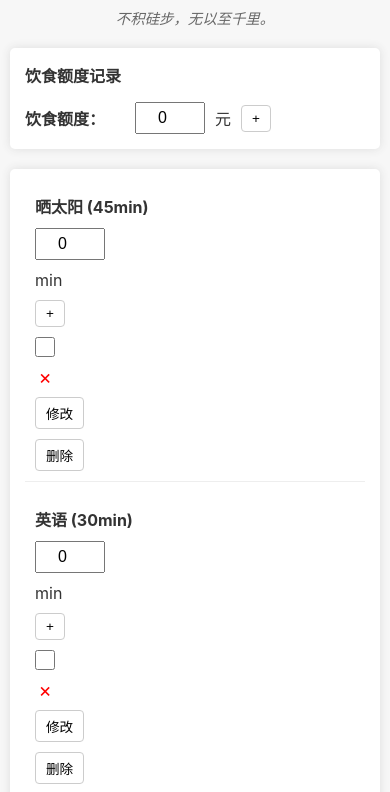
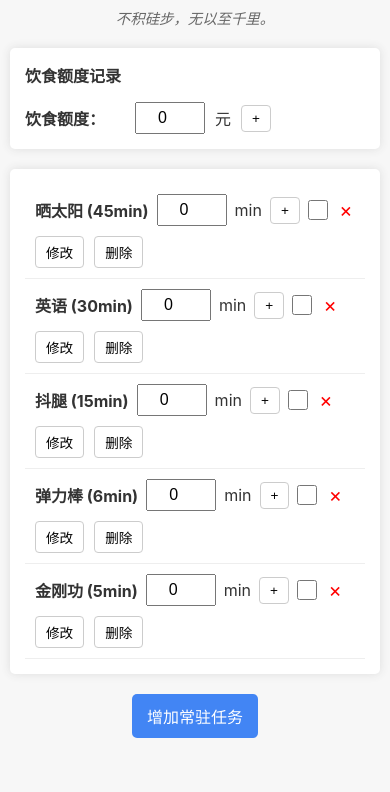
Before and after one commit to lhfbest/myEveryDay, a plain HTML site: page index.html in a window 390 px wide. Shown: the part 51-843 px from the top of the page. Drawn offline with Linux system fonts and the light colour scheme.

Commit message:
Update index.html

```diff
--- a/index.html
+++ b/index.html
@@ -3,7 +3,6 @@
 <head>
   <meta charset="UTF-8" />
   <title>常驻任务管理</title>
-  <!-- 移动端自适应 -->
   <meta name="viewport" content="width=device-width, initial-scale=1.0">
   <style>
     /* 通用样式与基本布局 */
@@ -20,7 +19,6 @@
       color: #333;
       padding: 10px;
     }
-
     h1 {
       text-align: center;
       margin: 10px 0;
@@ -33,8 +31,6 @@
       color: #666;
       font-size: 0.95rem;
     }
-
-    /* 饮食额度板块容器 */
     .spending-container,
     .container {
       background: #ffffff;
@@ -48,11 +44,9 @@
       margin-bottom: 15px;
       font-size: 1.1rem;
     }
-
-    /* 饮食额度的排版 */
     .spending-task {
       display: flex;
-      flex-wrap: wrap; /* 小屏幕自动换行 */
+      flex-wrap: wrap;
       align-items: center;
       gap: 10px;
     }
@@ -66,19 +60,28 @@
       padding: 5px;
       font-size: 1rem;
     }
-
-    /* 常驻任务容器 */
-    #taskList .task {
+    /* 常驻任务布局调整 */
+    .task {
       display: flex;
-      flex-wrap: wrap; /* 默认允许换行 */
-      align-items: center;
-      margin-bottom: 15px;
-      gap: 10px;
+      flex-direction: column;
       padding: 10px;
       border-bottom: 1px solid #eee;
+      gap: 5px;
+    }
+    .task-main {
+      display: flex;
+      flex-wrap: nowrap;
+      align-items: center;
+      gap: 8px;
+    }
+    .task-actions {
+      display: flex;
+      gap: 10px;
+      margin-top: 5px;
     }
     .task-title {
       font-weight: bold;
+      white-space: nowrap;
     }
     .task-value {
       width: 80px;
@@ -95,6 +98,7 @@
       border: 1px solid #ccc;
       border-radius: 4px;
       background: #fff;
+      flex-shrink: 0;
     }
     .add-btn:hover,
     .edit-btn:hover,
@@ -105,18 +109,22 @@
       width: 20px;
       height: 20px;
       cursor: pointer;
+      flex-shrink: 0;
     }
     .checkmark {
       font-size: 20px;
       line-height: 20px;
-      display: inline-block;
       width: 20px;
       text-align: center;
       color: red;
+      flex-shrink: 0;
     }
     .complete {
       color: green !important;
       font-weight: bold;
+    }
+    .unit-label {
+      flex-shrink: 0;
     }
     .add-new-task-btn {
       display: block;
@@ -140,34 +148,12 @@
       display: none;
       margin-top: 10px;
     }
-
-    /* 响应式 - 更小的屏幕下调整布局 */
     @media (max-width: 600px) {
-      h1 {
-        font-size: 1.2rem;
-      }
-      .motto {
-        font-size: 0.9rem;
-      }
-      .spending-container h2 {
-        font-size: 1rem;
-      }
-      .task-value {
-        width: 70px;
-      }
-      .spending-value {
-        width: 70px;
-      }
-      .add-btn,
-      .edit-btn,
-      .delete-btn {
-        font-size: 0.85rem;
-      }
-      /* 在小屏幕下将任务改为垂直堆叠布局，避免不美观的换行 */
-      #taskList .task {
-        flex-direction: column;
-        align-items: flex-start;
-      }
+      h1 { font-size: 1.2rem; }
+      .motto { font-size: 0.9rem; }
+      .spending-container h2 { font-size: 1rem; }
+      .task-value, .spending-value { width: 70px; }
+      .add-btn, .edit-btn, .delete-btn { font-size: 0.85rem; }
     }
   </style>
 </head>
@@ -188,59 +174,80 @@
   </div>
 
   <div class="container" id="taskList">
+    <!-- 示例任务 -->
     <div class="task" data-required="45" data-unit="min" data-condition="above">
+      <div class="task-main">
         <div class="task-title">晒太阳 (45min)</div>
         <input class="task-value" type="number" value="0" step="any" />
         <span class="unit-label">min</span>
         <button class="add-btn">+</button>
         <input class="checkbox" type="checkbox" />
         <span class="checkmark">×</span>
+      </div>
+      <div class="task-actions">
         <button class="edit-btn">修改</button>
         <button class="delete-btn">删除</button>
       </div>
+    </div>
 
     <div class="task" data-required="30" data-unit="min" data-condition="above">
+      <div class="task-main">
         <div class="task-title">英语 (30min)</div>
         <input class="task-value" type="number" value="0" step="any" />
         <span class="unit-label">min</span>
         <button class="add-btn">+</button>
         <input class="checkbox" type="checkbox" />
         <span class="checkmark">×</span>
+      </div>
+      <div class="task-actions">
         <button class="edit-btn">修改</button>
         <button class="delete-btn">删除</button>
       </div>
+    </div>
 
     <div class="task" data-required="15" data-unit="min" data-condition="above">
+      <div class="task-main">
         <div class="task-title">抖腿 (15min)</div>
         <input class="task-value" type="number" value="0" step="any" />
         <span class="unit-label">min</span>
         <button class="add-btn">+</button>
         <input class="checkbox" type="checkbox" />
         <span class="checkmark">×</span>
+      </div>
+      <div class="task-actions">
         <button class="edit-btn">修改</button>
         <button class="delete-btn">删除</button>
       </div>
+    </div>
 
     <div class="task" data-required="6" data-unit="min" data-condition="above">
+      <div class="task-main">
         <div class="task-title">弹力棒 (6min)</div>
         <input class="task-value" type="number" value="0" step="any" />
         <span class="unit-label">min</span>
         <button class="add-btn">+</button>
         <input class="checkbox" type="checkbox" />
         <span class="checkmark">×</span>
+      </div>
+      <div class="task-actions">
         <button class="edit-btn">修改</button>
         <button class="delete-btn">删除</button>
       </div>
+    </div>
 
     <div class="task" data-required="5" data-unit="min" data-condition="above">
+      <div class="task-main">
         <div class="task-title">金刚功 (5min)</div>
         <input class="task-value" type="number" value="0" step="any" />
         <span class="unit-label">min</span>
         <button class="add-btn">+</button>
         <input class="checkbox" type="checkbox" />
         <span class="checkmark">×</span>
+      </div>
+      <div class="task-actions">
         <button class="edit-btn">修改</button>
         <button class="delete-btn">删除</button>
+      </div>
     </div>
   </div>
 
@@ -252,11 +259,9 @@
       const checkBox = taskElement.querySelector('.checkbox');
       const checkMark = taskElement.querySelector('.checkmark');
       const valueInput = taskElement.querySelector('.task-value');
-
       const required = parseFloat(taskElement.getAttribute('data-required'));
       const condition = taskElement.getAttribute('data-condition');
       const currentValue = parseFloat(valueInput.value);
-
       if (condition === 'above') {
         if (currentValue >= required) {
           checkBox.checked = true;
@@ -336,10 +341,8 @@
         const oldRequired = parseFloat(taskElement.getAttribute('data-required'));
         const oldUnit = taskElement.getAttribute('data-unit') || 'min';
         const oldCondition = taskElement.getAttribute('data-condition') || 'above';
-
         const newTaskName = prompt('请输入新的任务名称：', oldTitle.split(' (')[0] || '新任务');
         if (newTaskName === null) return;
-
         const newRequiredStr = prompt('请输入新的阈值（支持小数）：', oldRequired.toString());
         if (newRequiredStr === null) return;
         const newRequired = parseFloat(newRequiredStr);
@@ -347,10 +350,8 @@
           alert('阈值输入不合法！');
           return;
         }
-
         const newUnit = prompt('请输入新的单位(如 min / 元 / 次)：', oldUnit);
         if (newUnit === null) return;
-
         const conditionTips = `请输入完成条件:
 - above：数值 ≥ 阈值才完成
 - below：数值 < 阈值才完成`;
@@ -360,13 +361,11 @@
           alert('只能填 above 或 below！');
           return;
         }
-
         taskElement.setAttribute('data-required', newRequired.toString());
         taskElement.setAttribute('data-unit', newUnit);
         taskElement.setAttribute('data-condition', newCondition);
         taskElement.querySelector('.task-title').innerText = `${newTaskName} (${newRequired}${newUnit})`;
         taskElement.querySelector('.unit-label').innerText = newUnit;
-
         updateTaskCompletionStatus(taskElement);
         checkAllTasksCompleted();
       });
@@ -389,7 +388,6 @@
     addNewTaskBtn.addEventListener('click', function () {
       const taskName = prompt('请输入新任务名称：', '新任务');
       if (taskName === null) return;
-
       const requiredStr = prompt('请输入阈值（支持小数）：', '10');
       if (requiredStr === null) return;
       const requiredNum = parseFloat(requiredStr);
@@ -397,10 +395,8 @@
         alert('请输入正确的数字！');
         return;
       }
-
       const unit = prompt('请输入单位(如 min / 元 / 次)：', 'min');
       if (unit === null) return;
-
       const conditionTips = `请输入完成条件:
 - above：数值 ≥ 阈值才完成
 - below：数值 < 阈值才完成`;
@@ -410,23 +406,25 @@
         alert('只能是 above 或 below');
         return;
       }
-
       const newTask = document.createElement('div');
       newTask.classList.add('task');
       newTask.setAttribute('data-required', requiredNum.toString());
       newTask.setAttribute('data-unit', unit);
       newTask.setAttribute('data-condition', condition);
       newTask.innerHTML = `
+        <div class="task-main">
           <div class="task-title">${taskName} (${requiredNum}${unit})</div>
           <input class="task-value" type="number" value="0" step="any" />
           <span class="unit-label">${unit}</span>
           <button class="add-btn">+</button>
           <input class="checkbox" type="checkbox" />
           <span class="checkmark">×</span>
+        </div>
+        <div class="task-actions">
           <button class="edit-btn">修改</button>
           <button class="delete-btn">删除</button>
+        </div>
       `;
-
       taskList.appendChild(newTask);
       setTaskEventListeners(newTask);
       checkAllTasksCompleted();
@@ -434,7 +432,6 @@
 
     const spendingValueInput = document.getElementById('spendingValue');
     const spendingAddBtn = document.getElementById('spendingAddBtn');
-
     spendingAddBtn.addEventListener('click', function () {
       const currentValue = parseFloat(spendingValueInput.value) || 0;
       const userInput = prompt('请输入增加的额度（支持小数）：', '0');
```
Lines whose indentation alone changed are shown as unchanged.
